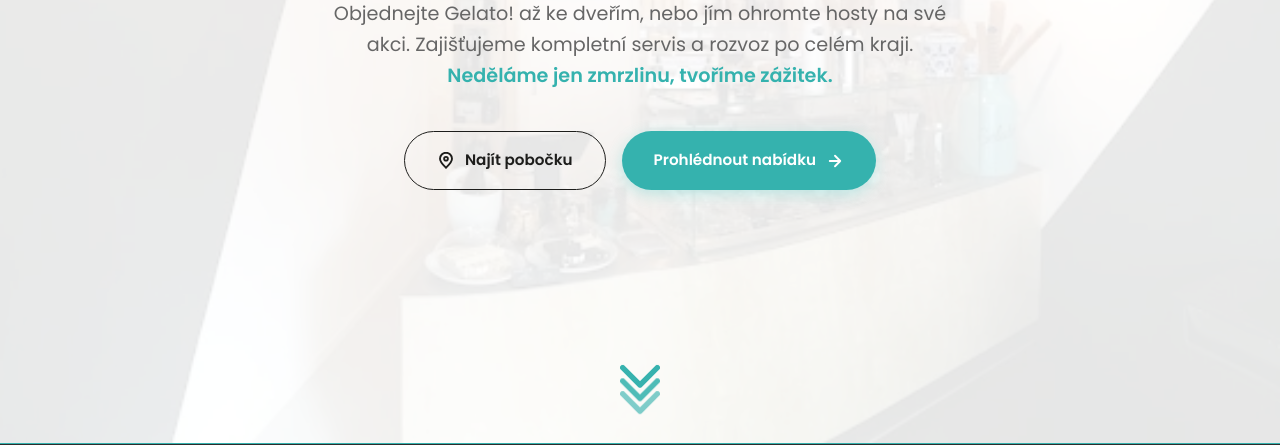
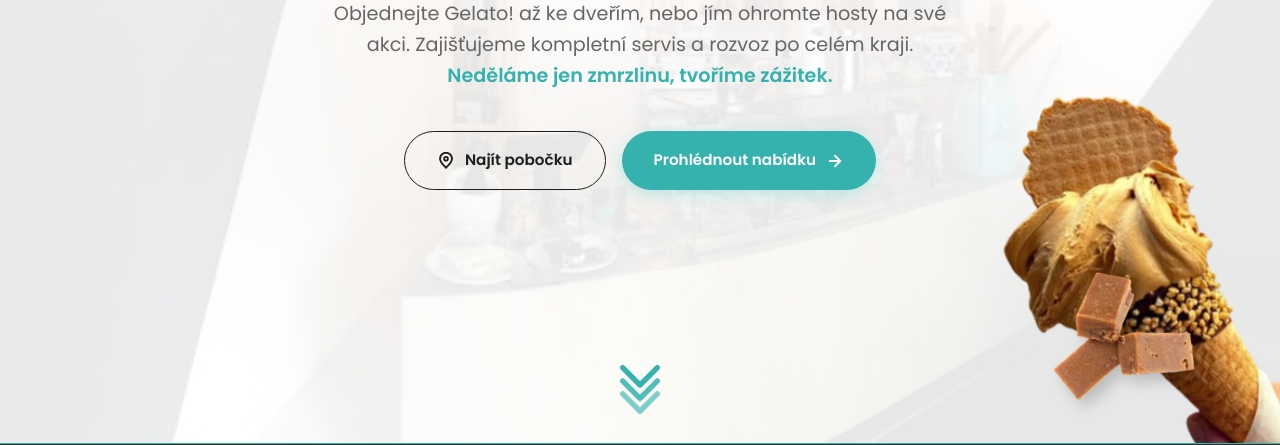
Before and after one commit to michalvarys/gelato, a website: page onepage.html in a window 1280 px wide. Shown: the part 356-801 px from the top of the page. Drawn offline with Linux system fonts and the light colour scheme; animation ran at ten frames a second; a web font is replaced by a local one.

Commit message:
onepage decorations

```diff
--- a/css/main.css
+++ b/css/main.css
@@ -1006,6 +1006,13 @@ img {
   right: -80px;
   width: 400px;
   transition-delay: 0.35s;
+  /* Animace zprava místo zoom-in */
+  opacity: 0;
+  transform: translateX(150px) translateY(40px);
+}
+.kornout.visible {
+  opacity: 1;
+  transform: translateX(0) translateY(0);
 }
 .kornout.floating { animation: decor-float6 4.2s ease-in-out infinite both; animation-delay: -2.5s; }
 
--- a/onepage.html
+++ b/onepage.html
@@ -1210,6 +1210,22 @@
 
     <!-- HERO -->
     <section class="hero" id="hero">
+      <!-- Dekorativní ingredience s parallax efektem -->
+      <div class="hero-decor">
+        <img
+          src="img/decor/kornout-hero.png"
+          class="decor-item kornout"
+          data-speed="0.8"
+          alt=""
+        />
+        <img
+          src="img/decor/karamel.png"
+          class="decor-item decor-karamel"
+          data-speed="0.6"
+          alt=""
+        />
+      </div>
+
       <div class="hero-content">
         <h1>
           První Italské <span>Gelato!</span>
@@ -2138,6 +2154,72 @@
           }
         });
       });
+
+      // Ingredience - Intersection Observer pro animaci při načtení
+      const heroDecor = document.querySelector(".hero-decor");
+      if (heroDecor) {
+        const decorItems = heroDecor.querySelectorAll(".decor-item");
+        let mouseX = 0,
+          mouseY = 0;
+        let currentX = [],
+          currentY = [];
+        let decorVisible = false;
+
+        // Inicializace pozic
+        decorItems.forEach(() => {
+          currentX.push(0);
+          currentY.push(0);
+        });
+
+        // Intersection Observer - spustí animaci když je hero ve viewportu
+        const decorObserver = new IntersectionObserver(
+          (entries) => {
+            entries.forEach((entry) => {
+              if (entry.isIntersecting && !decorVisible) {
+                decorVisible = true;
+                // Postupně zobrazit ingredience
+                decorItems.forEach((item, i) => {
+                  setTimeout(() => {
+                    item.classList.add("visible");
+                    // Po fade-in animaci přidat floating s delším timeoutem pro plynulý přechod
+                    setTimeout(() => {
+                      item.classList.add("floating");
+                    }, 1200);
+                  }, i * 150);
+                });
+              }
+            });
+          },
+          { threshold: 0.3 },
+        );
+        decorObserver.observe(heroDecor);
+
+        // Parallax efekt na pohyb myši
+        document.addEventListener("mousemove", (e) => {
+          mouseX = (e.clientX - window.innerWidth / 2) * 0.02;
+          mouseY = (e.clientY - window.innerHeight / 2) * 0.02;
+        });
+
+        // Plynulá animace pomocí requestAnimationFrame
+        function animateDecor() {
+          decorItems.forEach((item, i) => {
+            if (!item.classList.contains("floating")) return;
+
+            const speed = parseFloat(item.dataset.speed) || 1 + i * 0.3;
+            const targetX = mouseX * speed;
+            const targetY = mouseY * speed;
+
+            // Lerp - plynulý přechod
+            currentX[i] += (targetX - currentX[i]) * 0.08;
+            currentY[i] += (targetY - currentY[i]) * 0.08;
+
+            item.style.setProperty("--px", currentX[i] + "px");
+            item.style.setProperty("--py", currentY[i] + "px");
+          });
+          requestAnimationFrame(animateDecor);
+        }
+        animateDecor();
+      }
     </script>
   </body>
 </html>
```
